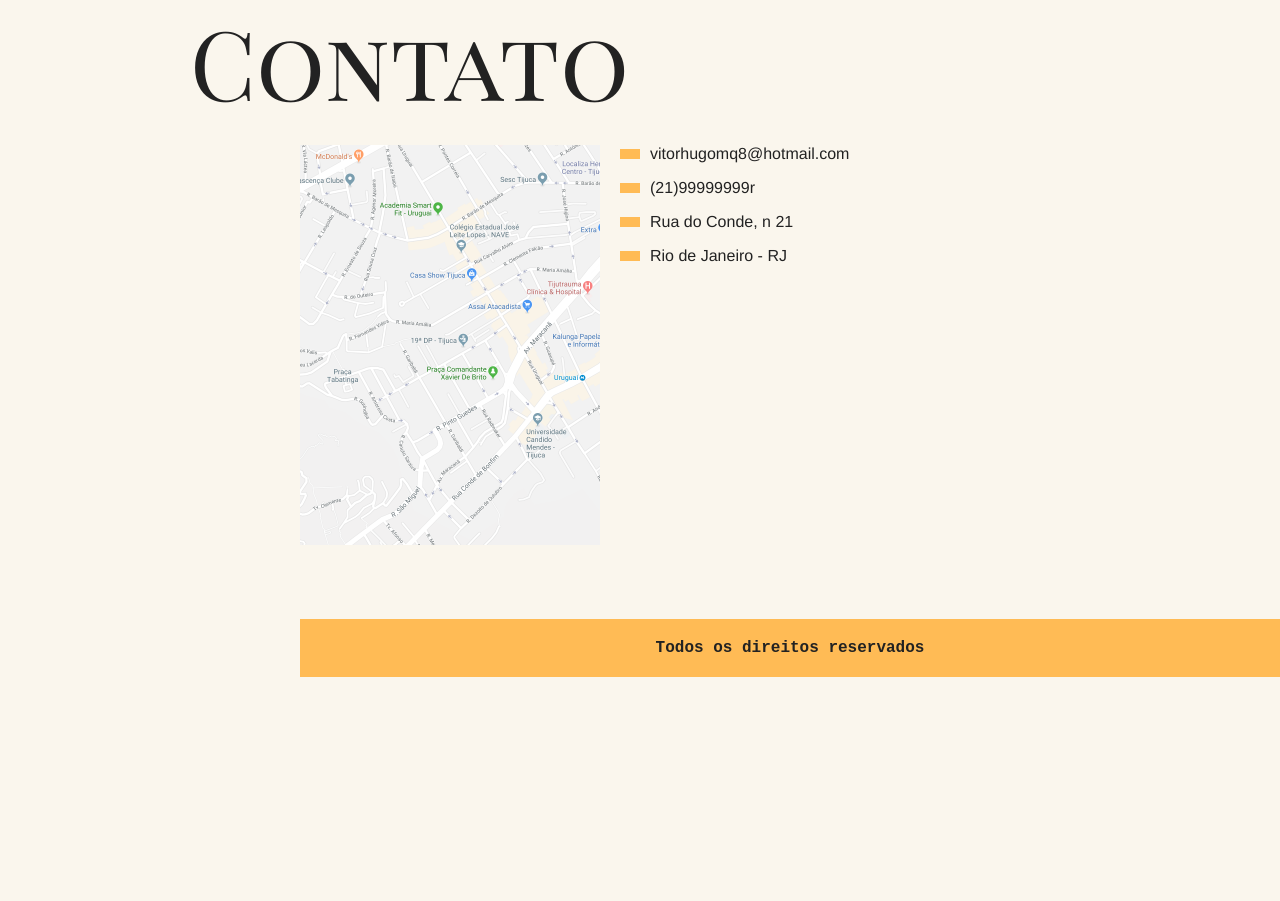
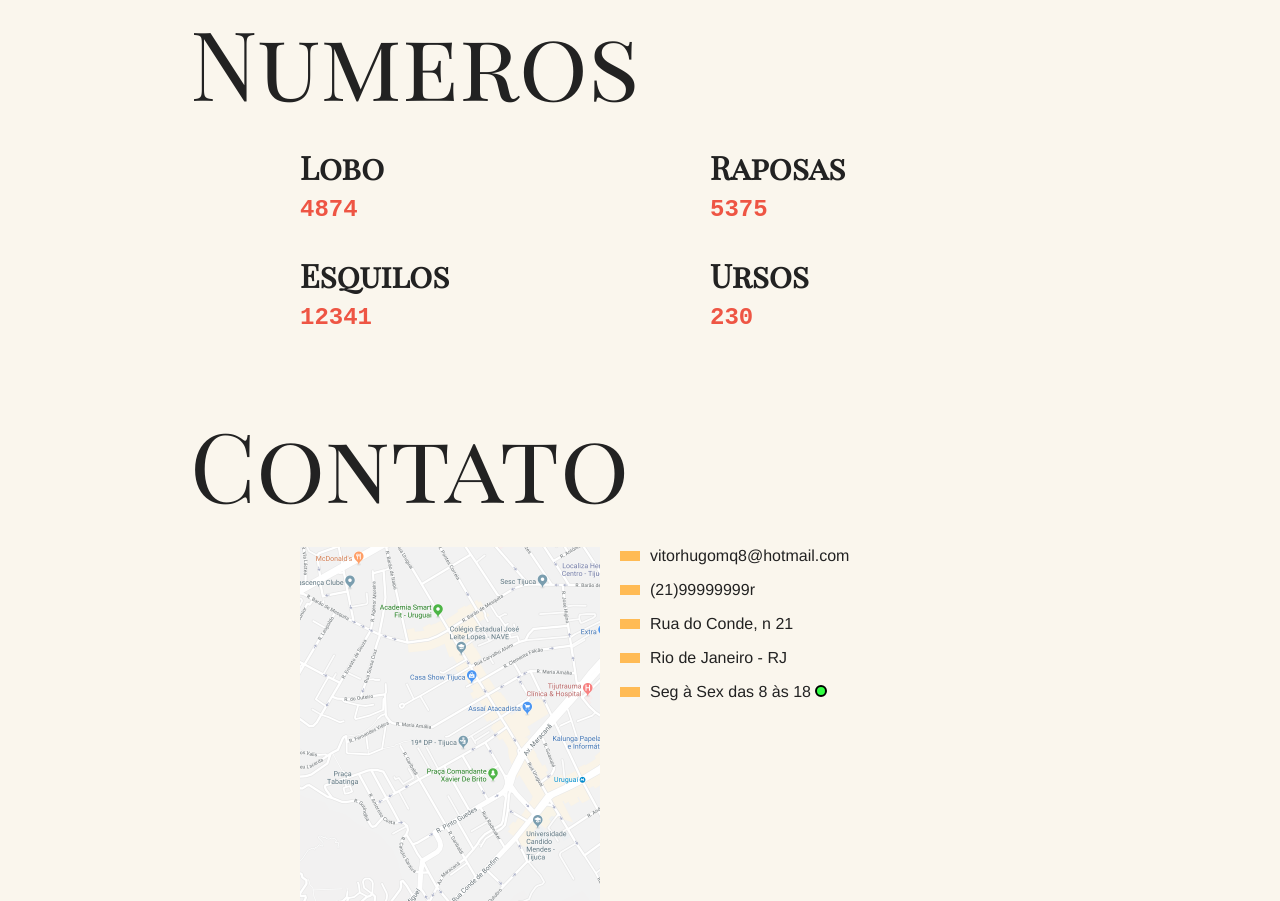
Before and after one commit to VHQueiroz/animais-fantasticos, a plain HTML site: page index.html in a window 1280 px wide. Shown: the part 1304-2205 px from the top of the page. Before the commit the page ends 2013 px from the top, so only its background shows below. Drawn offline with Linux system fonts and the light colour scheme.

Commit message:
horario-funcionamento
criação de um pequeno feedback visual para o usuário, mostrando se a empresa está aberta ou fechada de acordo com o horário atual;

```diff
--- a/css/geral.css
+++ b/css/geral.css
@@ -284,3 +284,18 @@ body,h1,h2,h3,ul,li,p,dd,dt,dl{
     opacity: 1;
     transform: translate3d(0,0,0);
   }
+
+  [data-semana]::after{
+    display: inline-block;
+    content: '';
+    width: 8px;
+    height: 8px;
+    background: #e54;
+    border-radius: 50%;
+    margin-left: 4px;
+    border: 2px solid #000;
+  }
+
+  [data-semana].aberto::after{
+  background: #3F4;
+  }
--- /dev/null
+++ b/css/numeros.css
@@ -0,0 +1,24 @@
+.numeros-grid{
+  display: grid;
+  grid-template-columns: 1fr 1fr;
+  grid-column: 2 / 4;
+  grid-gap: 30px;
+}
+
+@media (max-width:700px){
+  .numeros-grid{
+    grid-column: 1;
+  }
+}
+
+.numeros-grid h3 {
+  font-family: 'Playfair Display SC';
+  font-size: 2rem;
+  margin-bottom: .5rem;
+}
+.numeros-grid span{
+  font-family: 'IBM Plex Mono', monospace;
+  font-weight: bold;
+  font-size: 1.5rem;
+  color: #E54;
+}
--- a/css/style.css
+++ b/css/style.css
@@ -3,3 +3,4 @@
 @import 'tooltip.css';
 @import 'dropdown-menu.css';
 @import 'menu-mobile.css';
+@import 'numeros.css';
--- a/index.html
+++ b/index.html
@@ -109,6 +109,28 @@
         </dl>
     </section>
 
+    <section class="grid-section numeros" data-anime="scroll">
+        <h1 class="titulo">Numeros</h1>
+        <div class="numeros-grid">
+            <div class="numero-animal">
+                <h3>Lobo</h3>
+                <span data-numero>4874</span>
+            </div>
+            <div class="numero-animal">
+                <h3>Raposas</h3>
+                <span data-numero>5375</span>
+            </div>
+            <div class="numero-animal">
+                <h3>Esquilos</h3>
+                <span data-numero>12341</span>
+            </div>
+            <div class="numero-animal">
+                <h3>Ursos</h3>
+                <span data-numero>230</span>
+            </div>
+        </div>
+    </section>
+
     <section class="grid-section contato" data-anime="scroll" id="contato">
         <h1 class="titulo">Contato</h1>
         <div class='mapa' data-tooltip aria-label="Endereço próximo ao estacionamento.">
@@ -119,6 +141,7 @@
             <li>(21)99999999r</li>
             <li>Rua do Conde, n 21</li>
             <li>Rio de Janeiro - RJ</li>
+            <li data-semana ="1,2,3,4,5" data-horario="8,18" >Seg à Sex das 8 às 18</li>
         </ul>
     </section>
 
--- a/js/app.js
+++ b/js/app.js
@@ -6,6 +6,8 @@ import initModal from "./modules/modal.js";
 import initTooltip from "./modules/tooltip.js"
 import initDropdownMenu from "./modules/dropdown-menu.js"
 import initMenuMobile from './modules/menu-mobile.js';
+import initAnimaNumeros from './modules/anima-numeros.js';
+import initFuncionamento from './modules/funcionamento.js';
 initScrollSuave();
 initAnimacaoScroll();
 initAccordion();
@@ -14,3 +16,5 @@ initModal();
 initTooltip();
 initDropdownMenu();
 initMenuMobile();
+initAnimaNumeros();
+initFuncionamento();
--- /dev/null
+++ b/js/modules/anima-numeros.js
@@ -0,0 +1,31 @@
+export default function initAnimaNumeros(){
+
+  function animaNumeros(){
+    const numeros = document.querySelectorAll('[data-numero]')
+  numeros.forEach( numero => {
+    const total = +numero.innerText;
+    const incremento = Math.floor(total /100);
+    let start = 0;
+    const timer = setInterval(() => {
+    start = start + incremento;
+    numero.innerText = start;
+    if(start > total){
+      clearInterval(timer);
+      numero.innerText = total;
+    }
+    }, 25 * Math.random())
+  })
+  }
+
+  function handleMutation(mutation){
+  if(mutation[0].target.classList.contains('ativo')){
+    observer.disconnect();
+    animaNumeros();
+  }
+
+  }
+  const observeTarget = document.querySelector('.numeros');
+  const observer = new MutationObserver(handleMutation);
+
+  observer.observe(observeTarget, {attributes: true});
+}
--- /dev/null
+++ b/js/modules/funcionamento.js
@@ -0,0 +1,16 @@
+export default function initFuncionamento(){
+  const funcionamento = document.querySelector('[data-semana]');
+  const diasSemana = funcionamento.dataset.semana.split(',').map(Number);
+  const horarioSemana = funcionamento.dataset.horario.split(',').map(Number);
+  const dataAgora = new Date();
+  const diaAgora = dataAgora.getDay();
+  const horarioAgora = dataAgora.getHours();
+
+  const semanaAberto = diasSemana.indexOf(diaAgora) !== -1;
+
+  const horarioAberto = (horarioAgora >= horarioSemana[0] && horarioAgora < horarioSemana[1]);
+
+  if(semanaAberto && horarioAberto){
+    funcionamento.classList.add('aberto');
+  }
+}
--- a/js/modules/scroll-animaçao.js
+++ b/js/modules/scroll-animaçao.js
@@ -9,8 +9,9 @@ export default function initAnimacaoScroll() {
         const isSectionVisible = (sectionTop - windowMetade) < 0;
         if(isSectionVisible)
           section.classList.add('ativo');
-        else
+        else if(section.classList.contains('ativo')){
           section.classList.remove('ativo');
+        }
       })
     }
 
```
